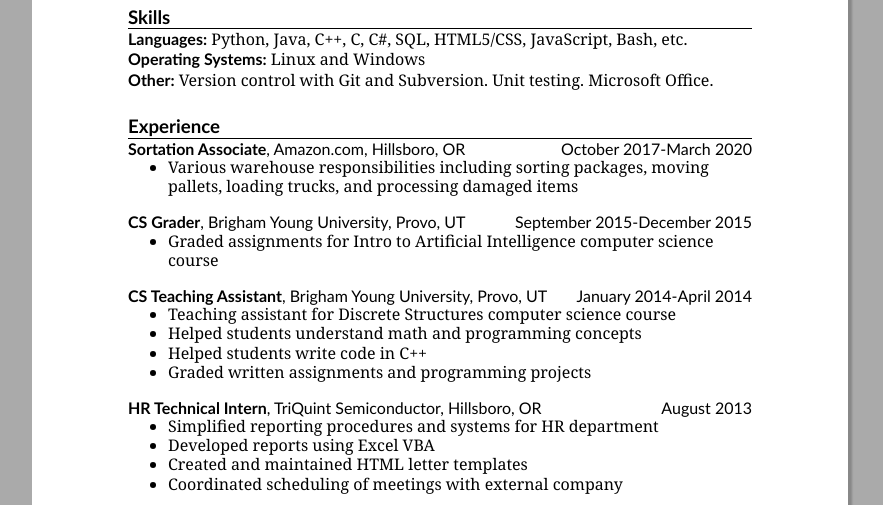
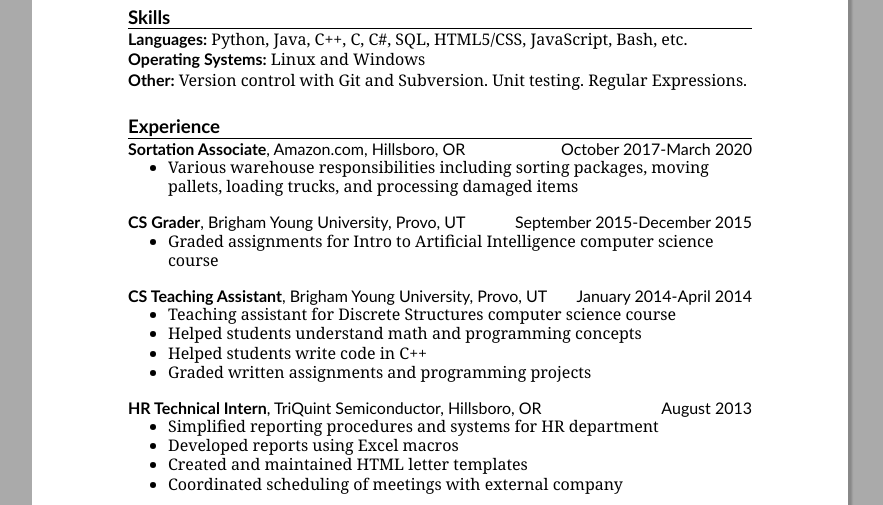
Before and after one commit to colindt/colindt.com, a plain HTML site: page index.html in a window 1280 px wide. Shown: the part 358-863 px from the top of the page, without its empty margins (200-1083 px from the left). Drawn offline with nearby package versions, Linux system fonts and the light colour scheme.

Commit message:
regex, macros

```diff
--- a/index.html
+++ b/index.html
@@ -49,7 +49,7 @@
                     <h2>Skills</h2>
                     <div class="hanging-indent"><span class="bold title">Languages:</span> Python, Java, C++, C, C#, SQL, HTML5/CSS, JavaScript, Bash, etc.</div>
                     <div class="hanging-indent"><span class="bold title">Operating Systems:</span> Linux and Windows</div>
-                    <div class="hanging-indent"><span class="bold title">Other:</span> Version control with Git and Subversion. Unit testing. Microsoft Office.</div>
+                    <div class="hanging-indent"><span class="bold title">Other:</span> Version control with Git and Subversion. Unit testing. Regular Expressions.</div>
                 </section>
 
 
@@ -102,7 +102,7 @@
                         </div>
                         <ul>
                             <li>Simplified reporting procedures and systems for HR department</li>
-                            <li>Developed reports using Excel VBA</li>
+                            <li>Developed reports using Excel macros</li>
                             <li>Created and maintained HTML letter templates</li>
                             <li>Coordinated scheduling of meetings with external company</li>
                         </ul>
```
Also changed, not shown: 1 other file.
